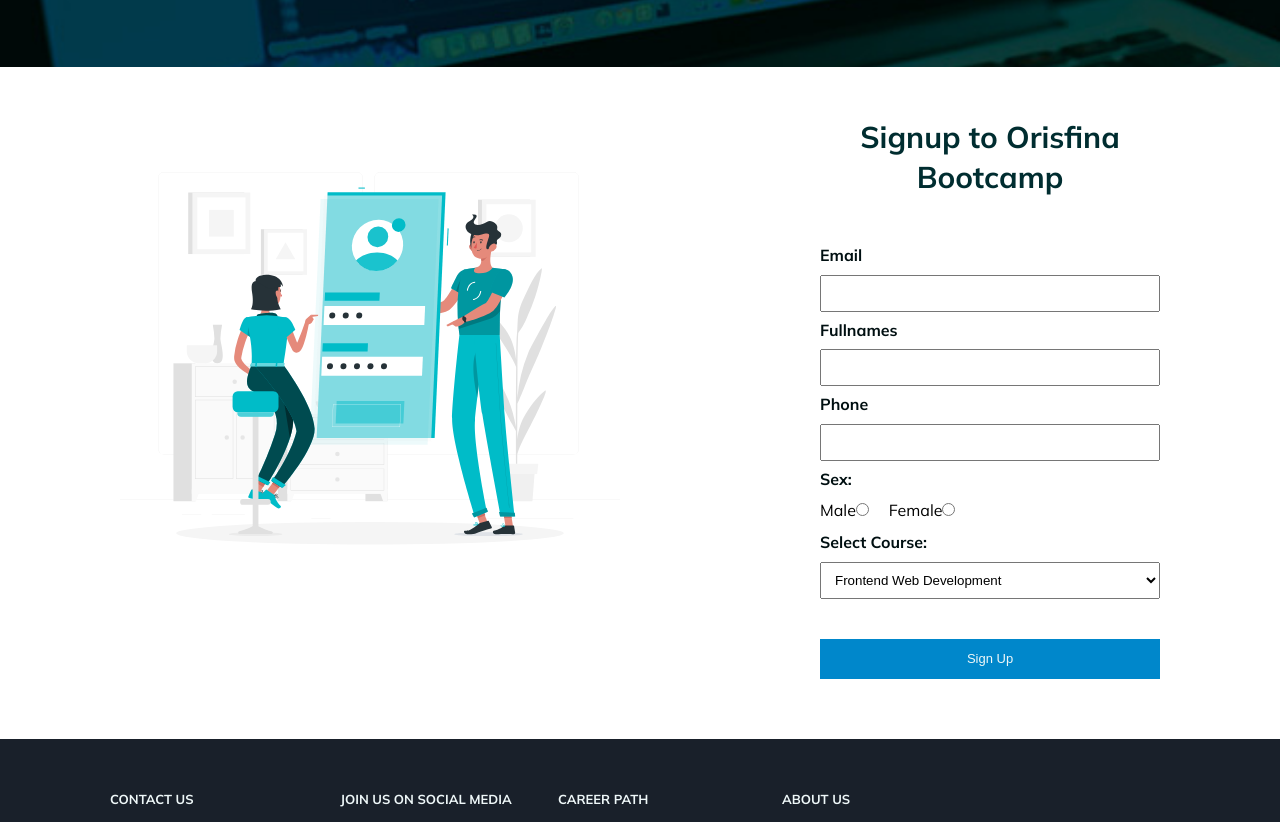
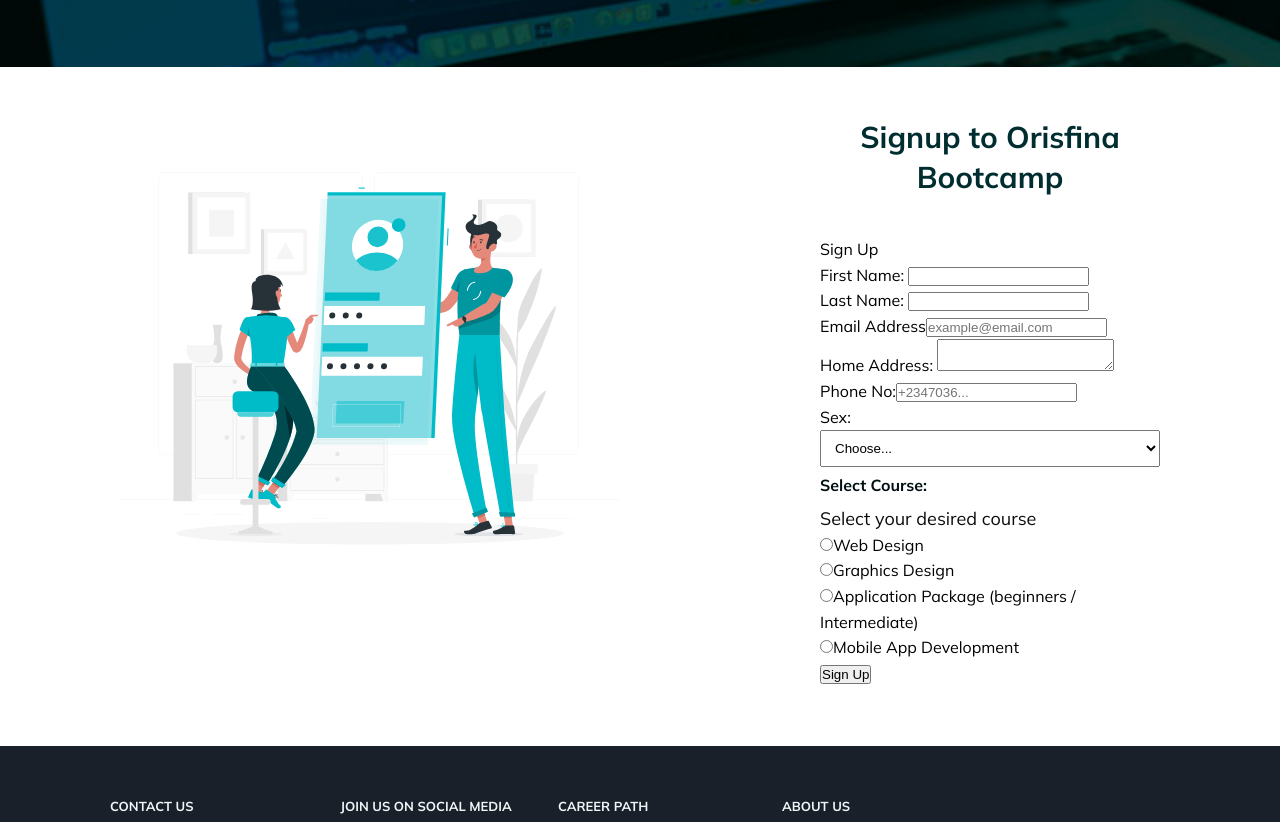
Before and after one commit to Orisfina/orisfina-bootcamp-v2, a Next.js app: page /register in a window 1280 px wide. Shown: the part 443-1265 px from the top of the page. Built offline with nearby package versions, Linux system fonts and the light colour scheme.

Commit message:
fixing registration bud #4

```diff
--- a/components/RegistrationForm.js
+++ b/components/RegistrationForm.js
@@ -3,42 +3,78 @@ import React from 'react'
 export default function RegistrationForm() {
   return (
     <>
-    <form name='Registration' method='POST'  data-netlify="true">
-
-                   <div className='form-group'>
-                     <label htmlFor='email' className='form-label'> Email </label>
-                     <input type='email' name='email' className='group-field' id='email' required />
+       <div className="login-wrap dark-bg">
+         <div className="login-html">
+            <form action="/success" method="post" name="Registration-Form" data-netlify="true" data-netlify-honeypot="bot-field">
+              <input type="hidden" name="form-name" value="Registration-Form" />
+                  <label className="tab">Sign Up</label>
+                  <label for="tab-2" className="tab" style={{"display": "none"}}>Sign Up</label>
+                <div className="login-form m-t-small">
+                    <div className="sign-in-htm">
+                        <div className="group">
+                            <label for="fname" name="fname" className="label">First Name: </label>
+                            <input id="fname" type="text" className="input" data-type="text" name="fname" required="" />
                         </div>
-                   <div className='form-group'>
-                     <label className='form-label' htmlFor='fullnames'> Fullnames </label>
-                     <input type='text' name='fullnames' className='group-field' id='fullnames' required />
+                        <div className="group">
+                            <label for="lname" name="lname" className="label">Last Name: </label>
+                            <input id="lname" type="text" className="input" data-type="text" name="lname" required="" />
                         </div>
-                   <div className='form-group'>
-                     <label className='form-label' htmlFor='phone'> Phone </label>
-                     <input type='tel' name='phone' className='group-field' id='phone' required />
+                        <div className="group">
+                            <label for="email" name="email" className="label">Email Address</label>
+                            <input id="email" type="email" className="input" name="email" placeholder="example@email.com" required="" />
                         </div>
-                   <div className='form-group'>
-                          <label className='form-label' htmlFor='sex'> Sex:</label>
-                          <label htmlFor="male">Male</label>
-                          <input type="radio" id="male" name="sex" value="Male" />
-                          <label htmlFor="css" className='ml-s'>Female</label>
-                          <input type="radio" id="female" name="sex" value='Female' />
+                        <div className="group">
+                            <label for="user-address" className="label">Home Address: </label>
+                            <textarea id="address" row="3" name="user-address" className="input" required=""> </textarea>
                         </div>
-                   <div className='form-group'>
-                        <label className='form-label' htmlFor='courses'>Select Course:</label>
-                          <select name="courses" id="courses">
-                          <option value="Frontend Web Development">Frontend Web Development</option>
-                          <option value="Backend Web Development">Backend Web Development</option>
-                          <option value="Graphics Design">Graphics Design</option>
-                          <option value="Application Package">Application Package</option>
-                          <option value="Mobile App Development">Mobile App Development</option>
-                          <option value="Mobile App Development">Hardware Engineering</option>
+                        <div className="group">
+                            <label for="user-phone" className="label" name="user-phone">Phone No:</label>
+                            <input id="phone" type="number" name="user-phone" className="input" placeholder="+2347036..." required="" />
+                        </div>
+                        <div className="group">
+                            <label for="user-sex" className="label" name="user-sex">Sex:</label>
+                            <select id="inputSex" className="input" name="user-Sex" required="">
+                                <option selected="">Choose...</option>
+                                <option value="Male">Male</option>
+                                <option value="Female">Female</option>
                             </select>
                         </div>
-                   <div className='form-group'>
-                        <input type='submit' className='btn btn_signup mt-m' value='Sign Up' />
+                        <div className="group">
+                            <label className="form-label">Select Course: </label>
+                            <p style={{"color": "#0e0d0e"}}>Select your desired course</p>
+                        </div>
+                        <div className="group__s">
+                            <input className="form-check-input" type="radio" value="Web Design" id="inputCourse" name="course" />
+                            <label className="form-check-label" for="Web-Design" >
+                                Web Design
+                            </label>
+                        </div>
+                        <div className="group__s">
+                            <input className="form-check-input" type="radio" value="graphics" id="inputCourse" name="course" />
+                            <label className="form-check-label" for="graphic">
+                                Graphics Design
+                            </label>
+                        </div>
+                        <div className="group__s">
+                            <input className="form-check-input" type="radio" value="application package" id="inputCourse" name="course" />
+                            <label className="form-check-label" for="app-package">
+                                Application Package (beginners / Intermediate)
+                            </label>
+                        </div>
+                        <div className="group__s">
+                            <input className="form-check-input" type="radio" value="Mobile App Development" id="inputCourse" name="course" />
+                            <label className="form-check-label" for="mobile-app">
+                                Mobile App Development
+                            </label>
+                        </div>
+                        <div className="group">
+                            <input type="submit" className="button m-t-large" value="Sign Up" />
+                        </div>
+                    </div>
                 </div>
             </form>
+        </div>
+        </div>
     </>
   )
 }
--- /dev/null
+++ b/styles/Registration.module.css
@@ -0,0 +1,244 @@
+
+  .input, .button {
+    border: none;
+    outline: none;
+    background: none;
+    font-family: "Open Sans", Helvetica, Arial, sans-serif;
+  }
+
+  .tip {
+    font-size: 20px;
+    margin: 40px auto 50px;
+    text-align: center;
+  }
+
+  .cont {
+    overflow: hidden;
+    position: relative;
+    width: 900px;
+    height: 550px;
+    margin: 0 auto 100px;
+    background: #fff;
+  }
+
+  .form {
+    position: relative;
+    width: 640px;
+    height: 100%;
+    transition: transform 1.2s ease-in-out;
+    padding: 50px 30px 0;
+  }
+
+  .sub-cont {
+    overflow: hidden;
+    position: absolute;
+    left: 640px;
+    top: 0;
+    width: 900px;
+    height: 100%;
+    padding-left: 260px;
+    background: #fff;
+    transition: transform 1.2s ease-in-out;
+  }
+  .cont.s--signup .sub-cont {
+    transform: translate3d(-640px, 0, 0);
+  }
+
+  .button {
+    display: block;
+    margin: 0 auto;
+    width: 260px;
+    height: 36px;
+    border-radius: 30px;
+    color: #fff;
+    font-size: 15px;
+    cursor: pointer;
+  }
+
+  .img {
+    overflow: hidden;
+    z-index: 2;
+    position: absolute;
+    left: 0;
+    top: 0;
+    width: 260px;
+    height: 100%;
+    padding-top: 360px;
+  }
+  .img:before {
+    content: "";
+    position: absolute;
+    right: 0;
+    top: 0;
+    width: 900px;
+    height: 100%;
+    background-image: url("https://s3-us-west-2.amazonaws.com/s.cdpn.io/142996/sections-3.jpg");
+    background-size: cover;
+    transition: transform 1.2s ease-in-out;
+  }
+  .img:after {
+    content: "";
+    position: absolute;
+    left: 0;
+    top: 0;
+    width: 100%;
+    height: 100%;
+    background: rgba(0, 0, 0, 0.6);
+  }
+  .cont.s--signup .img:before {
+    transform: translate3d(640px, 0, 0);
+  }
+  .img__text {
+    z-index: 2;
+    position: absolute;
+    left: 0;
+    top: 50px;
+    width: 100%;
+    padding: 0 20px;
+    text-align: center;
+    color: #fff;
+    transition: transform 1.2s ease-in-out;
+  }
+  .img__text h2 {
+    margin-bottom: 10px;
+    font-weight: normal;
+  }
+  .img__text p {
+    font-size: 14px;
+    line-height: 1.5;
+  }
+  .cont.s--signup .img__text.m__up {
+    transform: translateX(520px);
+  }
+  .img__text.m__in {
+    transform: translateX(-520px);
+  }
+  .cont.s--signup .img__text.m__in {
+    transform: translateX(0);
+  }
+  .img__btn {
+    overflow: hidden;
+    z-index: 2;
+    position: relative;
+    width: 100px;
+    height: 36px;
+    margin: 0 auto;
+    background: transparent;
+    color: #fff;
+    text-transform: uppercase;
+    font-size: 15px;
+    cursor: pointer;
+  }
+  .img__btn:after {
+    content: "";
+    z-index: 2;
+    position: absolute;
+    left: 0;
+    top: 0;
+    width: 100%;
+    height: 100%;
+    border: 2px solid #fff;
+    border-radius: 30px;
+  }
+  .img__btn span {
+    position: absolute;
+    left: 0;
+    top: 0;
+    display: flex;
+    justify-content: center;
+    align-items: center;
+    width: 100%;
+    height: 100%;
+    transition: transform 1.2s;
+  }
+  .img__btn span.m__in {
+    transform: translateY(-72px);
+  }
+  .cont.s__signup .img__btn span.m__in {
+    transform: translateY(0);
+  }
+  .cont.s__signup .img__btn span.m__up {
+    transform: translateY(72px);
+  }
+
+  .h2 {
+    width: 100%;
+    font-size: 26px;
+    text-align: center;
+  }
+
+  .label {
+    display: block;
+    width: 260px;
+    margin: 25px auto 0;
+    text-align: center;
+  }
+  .label .span {
+    font-size: 12px;
+    color: #cfcfcf;
+    text-transform: uppercase;
+  }
+
+  .input {
+    display: block;
+    width: 100%;
+    margin-top: 5px;
+    padding-bottom: 5px;
+    font-size: 16px;
+    border-bottom: 1px solid rgba(0, 0, 0, 0.4);
+    text-align: center;
+  }
+
+  .forgot__pass {
+    margin-top: 15px;
+    text-align: center;
+    font-size: 12px;
+    color: #cfcfcf;
+  }
+
+  .submit {
+    margin-top: 40px;
+    margin-bottom: 20px;
+    background: #d4af7a;
+    text-transform: uppercase;
+  }
+
+  .fb__btn {
+    border: 2px solid #d3dae9;
+    color: #8fa1c7;
+  }
+  .fb__btn .span {
+    font-weight: bold;
+    color: #455a81;
+  }
+
+  .sign__in {
+    transition-timing-function: ease-out;
+  }
+  .cont.s__signup .sign__in {
+    transition-timing-function: ease-in-out;
+    transition-duration: 1.2s;
+    transform: translate3d(640px, 0, 0);
+  }
+
+  .sign__up {
+    transform: translate3d(-900px, 0, 0);
+  }
+  .cont.s__signup .sign__up {
+    transform: translate3d(0, 0, 0);
+  }
+
+  .icon-link {
+    position: absolute;
+    left: 5px;
+    bottom: 5px;
+    width: 32px;
+  }
+  .icon-link img {
+    width: 100%;
+    vertical-align: top;
+  }
+  .icon-link--twitter {
+    left: auto;
+    right: 5px;
+  }
```
Lines whose indentation alone changed are shown as unchanged.
